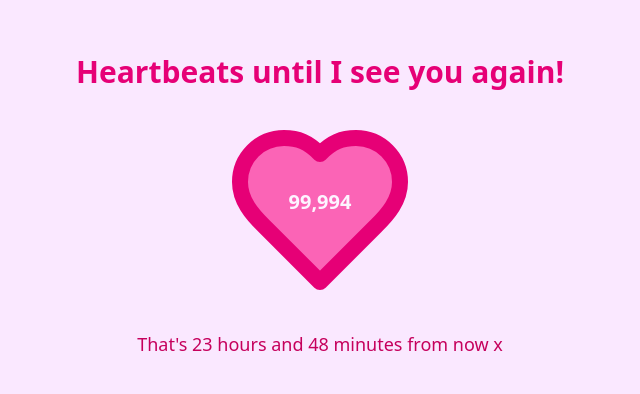
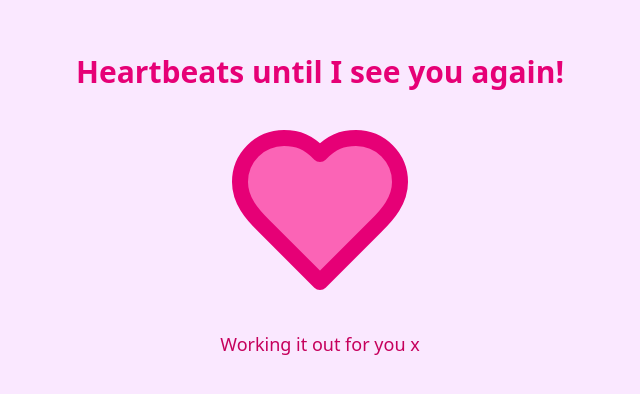
Before and after one commit to jcbyte/emilyx, a React (Vite) app: page / in a window 1280 px wide. Shown: the part 194-588 px from the top of the page, without its empty margins (320-960 px from the left). Built offline with nearby package versions, Linux system fonts and the light colour scheme; no server answers.

Commit message:
load timestamp on load

```diff
--- a/api/timestamp.js
+++ b/api/timestamp.js
@@ -1,4 +1,4 @@
-const date = new Date(2025, 5, 6, 18, 0, 0);
+const date = new Date(2025, 5 - 1, 7, 18, 0, 0);
 let timestamp = date.getTime();
 
 export default async function (req, res) {
--- a/src/App.tsx
+++ b/src/App.tsx
@@ -5,19 +5,35 @@ import Heart from "./assets/heart.svg?react";
 const BPM = 70;
 
 export default function App() {
-	const [heartbeats, setHeartbeats] = useState(100000); // todo load initial
-	const [isBeating, setIsBeating] = useState(false);
+	const [heartbeats, setHeartbeats] = useState<number>(); // todo load initial
+	const [heartbeatsLoaded, setHeartbeatsLoaded] = useState<boolean>(false);
+
+	const [isBeating, setIsBeating] = useState<boolean>(false);
+
+	// Load timestamp
+	useEffect(() => {
+		fetch("/api/timestamp")
+			.then((res) => res.json())
+			.then(({ timestamp }) => {
+				let remaining = timestamp - Date.now();
+				let remainingHeartbeats = (remaining / 1000 / 60) * BPM;
+				setHeartbeats(remainingHeartbeats);
+				setHeartbeatsLoaded(true);
+			});
+	}, []);
 
 	// Heart beat animation effect
 	useEffect(() => {
-		const beatInterval = setInterval(() => {
-			setIsBeating(true);
-			setHeartbeats((prev) => prev - 1);
-			setTimeout(() => setIsBeating(false), 200);
-		}, (60 / BPM) * 1000);
+		if (heartbeatsLoaded) {
+			const beatInterval = setInterval(() => {
+				setIsBeating(true);
+				setHeartbeats((prev) => prev! - 1);
+				setTimeout(() => setIsBeating(false), 200);
+			}, (60 / BPM) * 1000);
 
-		return () => clearInterval(beatInterval);
-	}, []);
+			return () => clearInterval(beatInterval);
+		}
+	}, [heartbeatsLoaded]);
 
 	return (
 		<>
@@ -32,12 +48,18 @@ export default function App() {
 					/>
 					<div className="absolute inset-0 flex items-center justify-center">
 						{/* Bottom padding to make the text "look" more central */}
-						<p className="text-fuchsia-50 font-bold text-xl pb-4">{heartbeats.toLocaleString()}</p>
+						<p className="text-fuchsia-50 font-bold text-xl pb-4">
+							{heartbeats && Math.floor(heartbeats).toLocaleString()}
+						</p>
 					</div>
 				</div>
 
 				<p className="text-lg text-pink-700">
-					That's {Math.floor(heartbeats / BPM / 60)} hours and {Math.floor((heartbeats / BPM) % 60)} minutes from now x
+					{heartbeats
+						? `That's ${Math.floor(heartbeats / BPM / 60)} hours and ${Math.floor(
+								(heartbeats / BPM) % 60
+						  )} minutes from now x`
+						: "Working it out for you x"}
 				</p>
 			</div>
 		</>
```
